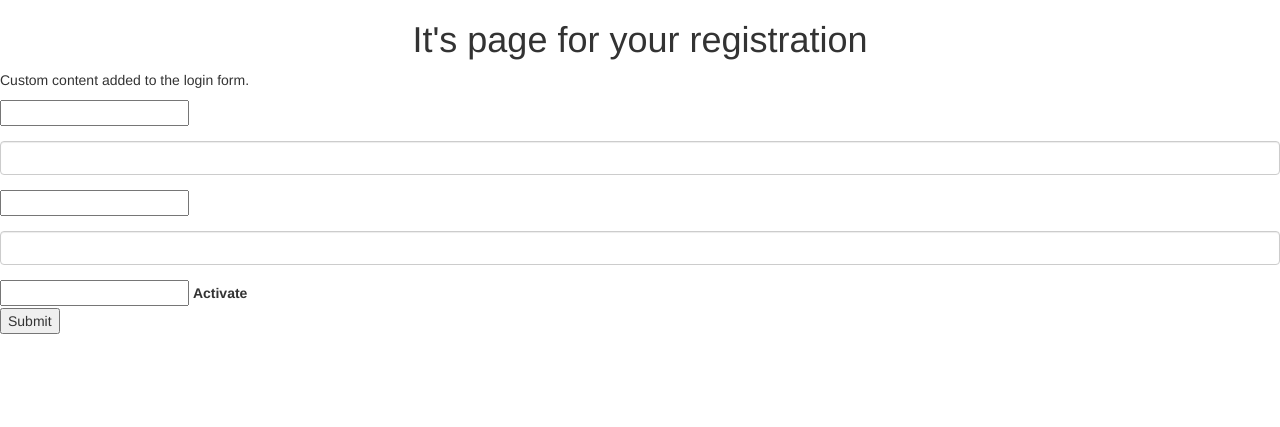
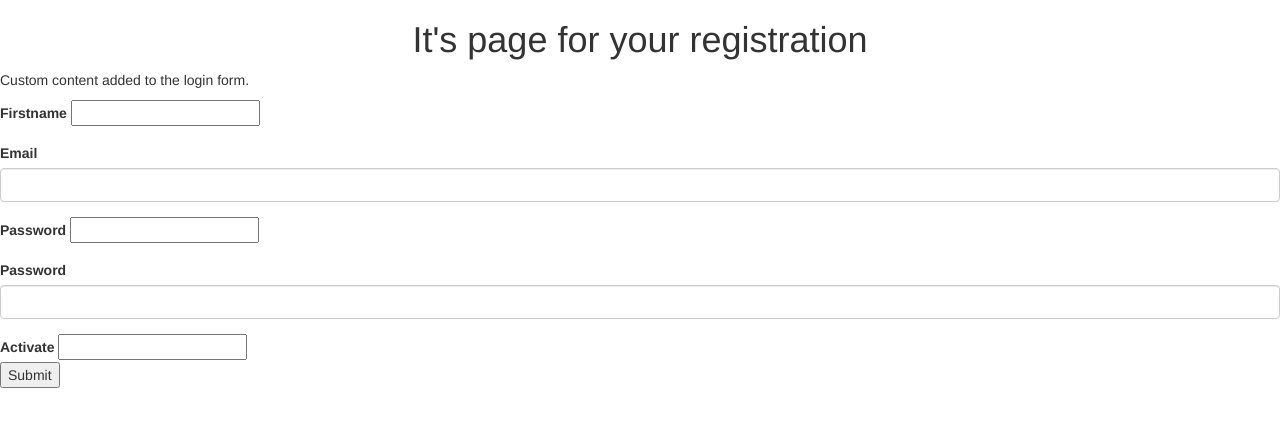
Before and after one commit to Tryd0g0lik/referral, a Python web app: template referral/templates/users/register.html in a window 1280 px wide. Shown: the top 427 px of the page. Run offline with Jinja, Linux system fonts and the light colour scheme; the template is opened without the code that fills it: most values are stand-ins (such as "Sample title", 1, 10 or a date in 2020); form fields are guessed from the names that the template uses; some libraries are stand-ins or nearby versions.

Commit message:
[master]: update

```diff
--- a/referral/models.py
+++ b/referral/models.py
@@ -42,7 +42,8 @@ class Users(db.Model):
 
     def set_password(self, password: str):
         """Set of password's hash"""
-        self.password_hash = bcrypt.generate_password_hash(password).decode("utf-8")
+        self.password = bcrypt.generate_password_hash(password).decode("utf-8")
+
 
     def check_password(self, password: str):
         """Passwords checking"""
--- a/referral/templates/users/register.html
+++ b/referral/templates/users/register.html
@@ -26,40 +26,40 @@
 			<form id="register" method="post">
          {{ form.csrf_token }} <!-- CSRF защита -->
          <div class="form-group">
-
+            {{ form.firstname.label(class="form-check-label") }}
             {{ form.firstname() }}
             {% for error in form.firstname.errors %}
                 <div class="text-danger">{{ error }}</div>
             {% endfor %}
         </div>
          <div class="form-group">
-
+            {{ form.email.label(class="form-check-label") }}
             {{ form.email(class="form-control") }}
             {% for error in form.email.errors %}
                 <div class="text-danger">{{ error }}</div>
             {% endfor %}
         </div>
         <div class="form-group">
-
+            {{ form.password.label(class="form-check-label") }}
             {{ form.password() }}
             {% for error in form.password.errors %}
                 <div class="text-danger">{{ error }}</div>
             {% endfor %}
         </div>
          <div class="form-group">
-
+           {{ form.password2.label(class="form-check-label") }}
             {{ form.password2(class="form-control") }}
             {% for error in form.password2.errors %}
                 <div class="text-danger">{{ error }}</div>
             {% endfor %}
         </div>
          <div class="form-check">
-            {{ form.is_activated(class="form-check-input") }}
-            {{ form.is_activated.label(class="form-check-label") }}
+           {{ form.is_activated.label(class="form-check-label") }}
+           {{ form.is_activated(class="form-check-input") }}
         </div>
         <div class="form-check">
-            {{ form.activate(class="form-check-input") }}
-            {{ form.activate.label(class="form-check-label") }}
+          {{ form.activate.label(class="form-check-label") }}
+          {{ form.activate(class="form-check-input") }}
         </div>
 <!--        <button type="submit" class="btn btn-secondary">-->
           {{ form.submit() }}
```
Also changed, not shown: referral/flasker.py (+4 -4 lines), referral/views.py (+13 -3 lines).
